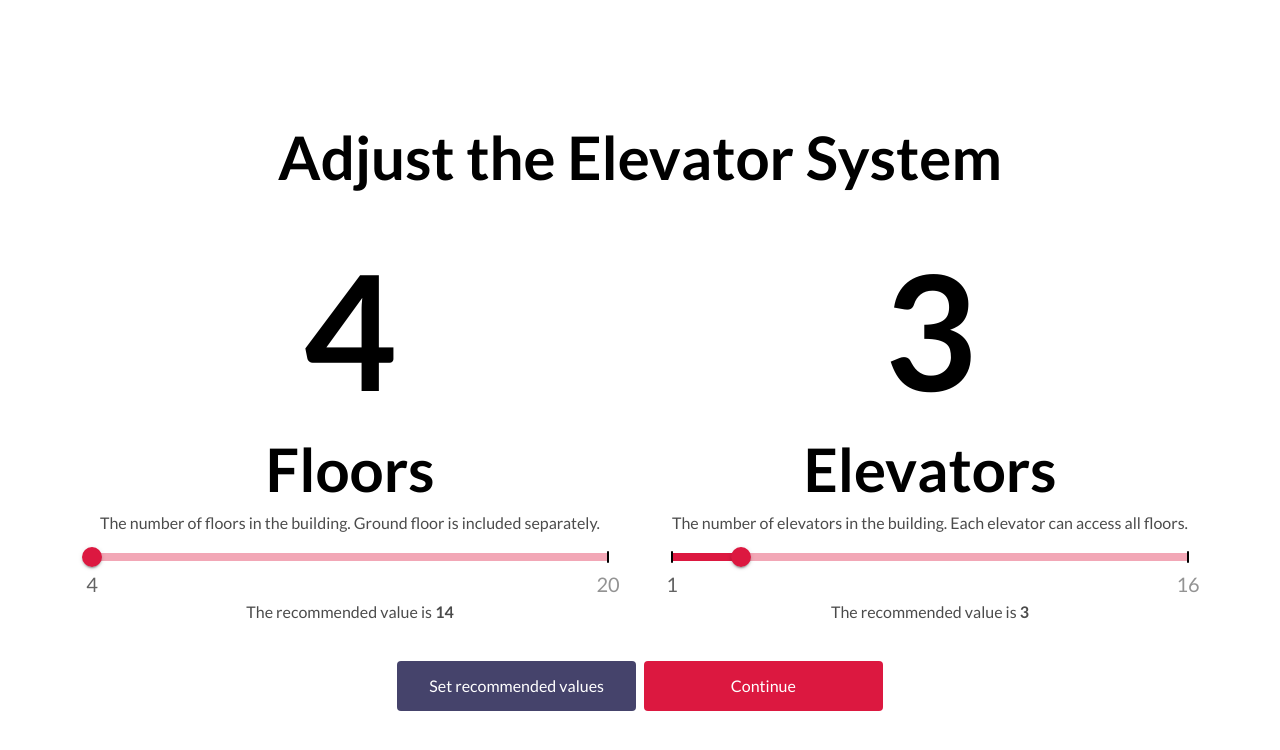
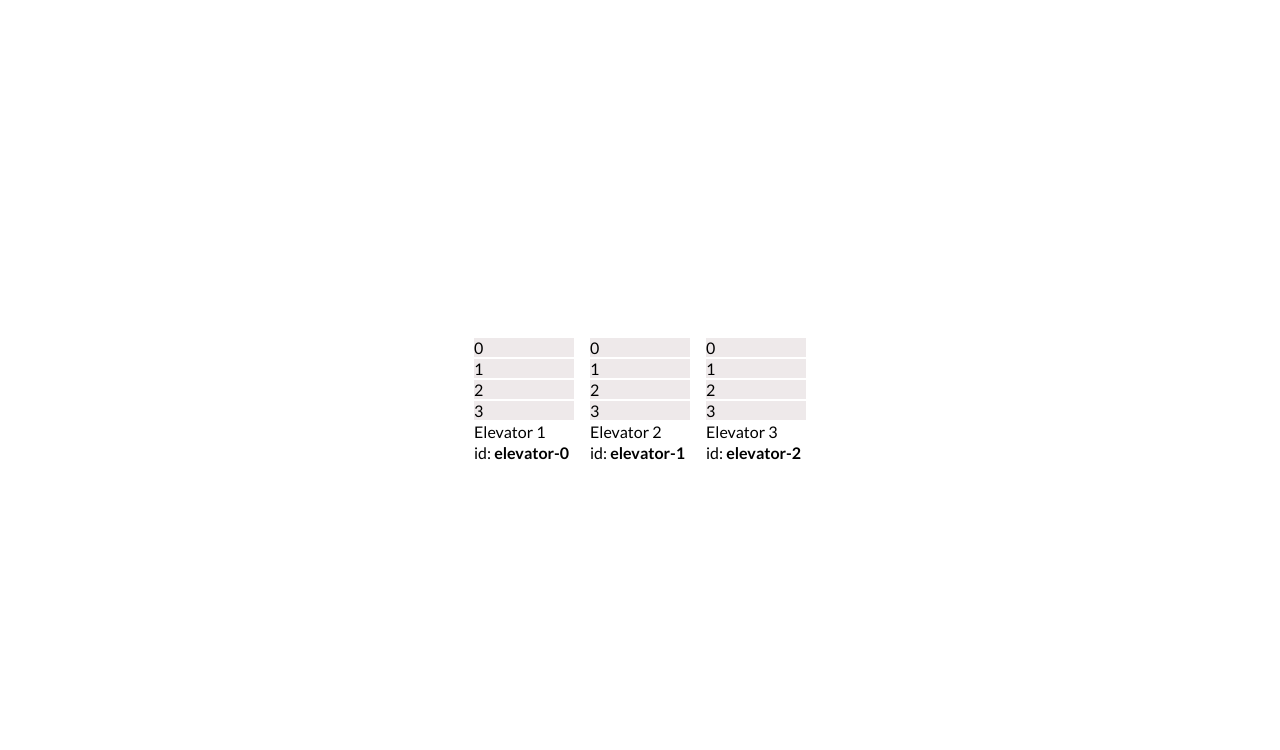
Before and after one commit to Kacper-Ksiazek/elevators, a React (Vite) app: page / in a window 1280 px wide. Both pictures are taken after a click on the button "Continue". Shown: the top 750 px of the page. Built offline with nearby package versions, Linux system fonts and the light colour scheme.

Commit message:
🚀 Elevators simulation display sketch added

```diff
--- a/src/App.tsx
+++ b/src/App.tsx
@@ -1,11 +1,30 @@
 import "./App.css";
+import { useState } from "react";
+
+import type { ElevatorSystemConfigToSave } from "@/components/InitialElevatorSystemConfig/@types.ts";
+
+import ElevatorsSimulation from "@/components/ElevatorsSimulation";
 import InitialElevatorSystemConfig from "@/components/InitialElevatorSystemConfig";
+import ElevatorSystemContextProvider from "@/contexts/elevatorSystemContext/Provider.tsx";
 
 function App() {
+    const [config, setConfig] = useState<ElevatorSystemConfigToSave | null>(null);
+
+    function handleSaveConfig(_config: ElevatorSystemConfigToSave) {
+        setConfig(_config);
+    }
+
+    if (config === null) return (
+        <main>
+            <InitialElevatorSystemConfig saveConfig={handleSaveConfig} />
+        </main>
+    );
 
     return (
         <main>
-            <InitialElevatorSystemConfig />
+            <ElevatorSystemContextProvider config={config}>
+                <ElevatorsSimulation />
+            </ElevatorSystemContextProvider>
         </main>
     );
 }
--- /dev/null
+++ b/src/components/ElevatorsSimulation/Elevator.tsx
@@ -0,0 +1,45 @@
+import { styled } from "@mui/material";
+import type { ElevatorState } from "@Elevator/@types.ts";
+
+const ElevatorBase = styled("div")(({ theme }) => ({
+    height: "100%",
+    display: "flex",
+    flexDirection: "column",
+    gap: "2px",
+
+    "div.floor": {
+        flexGrow: 1,
+        background: theme.palette.background.default,
+        width: "100px"
+
+    }
+}));
+
+interface ElevatorProps {
+    data: ElevatorState;
+    maxFloor: number;
+    elevatorOrderNumber: number;
+}
+
+const Elevator: React.FunctionComponent<ElevatorProps> = (props) => {
+    return (
+        <ElevatorBase>
+            {Array.from({ length: props.maxFloor }, (_, i) => {
+                return (
+                    <div key={i} className="floor">
+                        {i}
+                    </div>
+                );
+            })}
+
+            <span>
+                Elevator {props.elevatorOrderNumber}
+            </span>
+            <span>
+                id: <strong>{props.data.elevatorID}</strong>
+            </span>
+        </ElevatorBase>
+    );
+};
+
+export default Elevator;
--- /dev/null
+++ b/src/components/ElevatorsSimulation/index.tsx
@@ -0,0 +1,25 @@
+import { FunctionComponent } from "react";
+import { useElevatorSystemContext } from "@/hooks/useElevatorSystemContext.ts";
+import Elevator from "@/components/ElevatorsSimulation/Elevator.tsx";
+import Box from "@mui/material/Box";
+
+const ElevatorsSimulation: FunctionComponent = () => {
+    const { system } = useElevatorSystemContext();
+
+    return (
+        <Box sx={{ display: "flex", gap: "16px" }}>
+            {system.status.map((item, index) => {
+                return (
+                    <Elevator
+                        key={item.elevatorID}
+                        data={item}
+                        maxFloor={system.maxFloor}
+                        elevatorOrderNumber={index + 1}
+                    />
+                );
+            })}
+        </Box>
+    );
+};
+
+export default ElevatorsSimulation;
--- /dev/null
+++ b/src/components/InitialElevatorSystemConfig/@types.ts
@@ -0,0 +1,4 @@
+export interface ElevatorSystemConfigToSave {
+    numberOfFloors: number,
+    numberOfElevators: number
+}
--- a/src/components/InitialElevatorSystemConfig/index.tsx
+++ b/src/components/InitialElevatorSystemConfig/index.tsx
@@ -1,17 +1,39 @@
-import { FunctionComponent, useState } from "react";
-import { Box, Button, Stack, Typography } from "@mui/material";
+import type { FunctionComponent } from "react";
+import { useState } from "react";
+
+import type { ElevatorSystemConfigToSave } from "@/components/InitialElevatorSystemConfig/@types.ts";
 
 import SliderPanel from "./SliderPanel";
+import { Box, Button, Fade, Stack, Typography } from "@mui/material";
+
 
 interface InitialElevatorSystemConfigProps {
-    //
+    /** Callback to save the configuration */
+    saveConfig: (config: ElevatorSystemConfigToSave) => void;
 }
 
-const InitialElevatorSystemConfig: FunctionComponent<InitialElevatorSystemConfigProps> = () => {
+const InitialElevatorSystemConfig: FunctionComponent<InitialElevatorSystemConfigProps> = (props) => {
     const [numberOfFloors, setNumberOfFloors] = useState<number>(4);
     const [numberOfElevators, setNumberOfElevators] = useState<number>(3);
 
+    const [hideThisScreen, setHideThisScreen] = useState<boolean>(false);
+
+
+    function handleSetRecommendedValuesButtonOnClick() {
+        setNumberOfFloors(14);
+        setNumberOfElevators(3);
+    }
+
+    function handleContinueButtonOnClick() {
+        setHideThisScreen(true);
+
+        setTimeout(() => {
+            props.saveConfig({ numberOfElevators, numberOfFloors });
+        }, 300);
+    }
+
     return (
+        <Fade in={!hideThisScreen}>
             <Stack sx={{ pt: 4 }} spacing={3} alignItems="center" justifyContent="center">
                 <Typography variant="h2">Adjust the Elevator System</Typography>
 
@@ -51,11 +73,24 @@ const InitialElevatorSystemConfig: FunctionComponent<InitialElevatorSystemConfig
                         }
                     }}
                 >
-                <Button variant="contained" color="secondary">Set recommended values</Button>
+                    <Button
+                        variant="contained"
+                        color="secondary"
+                        onClick={handleSetRecommendedValuesButtonOnClick}
+                        disabled={numberOfFloors === 14 && numberOfElevators === 3}
+                    >
+                        Set recommended values
+                    </Button>
 
-                <Button variant="contained">Continue</Button>
+                    <Button
+                        variant="contained"
+                        onClick={handleContinueButtonOnClick}
+                    >
+                        Continue
+                    </Button>
                 </Box>
             </Stack>
+        </Fade>
     );
 };
 
--- a/src/contexts/elevatorSystemContext/Provider.tsx
+++ b/src/contexts/elevatorSystemContext/Provider.tsx
@@ -1,10 +1,10 @@
 import { elevatorSystemContext } from ".";
 import { ElevatorSystem } from "@Elevator/index.ts";
 import type { FunctionComponent, ReactNode } from "react";
+import { ElevatorSystemConfigToSave } from "@/components/InitialElevatorSystemConfig/@types.ts";
 
 interface ElevatorSystemContextProviderProps {
-    numberOfFloors: number;
-    numberOfElevators: number;
+    config: ElevatorSystemConfigToSave;
 
     children: ReactNode;
 }
@@ -13,8 +13,8 @@ const ElevatorSystemContextProvider: FunctionComponent<ElevatorSystemContextProv
     return (
         <elevatorSystemContext.Provider value={{
             system: new ElevatorSystem({
-                elevatorsAmount: props.numberOfElevators,
-                maxFloor: props.numberOfFloors
+                elevatorsAmount: props.config.numberOfElevators,
+                maxFloor: props.config.numberOfFloors
             })
         }}>
             {props.children}
--- a/vite.config.ts
+++ b/vite.config.ts
@@ -7,7 +7,7 @@ export default defineConfig({
     resolve: {
         alias: {
             "@": "/src",
-            "@Elevator": "/src/elevator"
+            "@Elevator": "/src/tools/elevator_system"
         }
     }
 });
```
Lines whose indentation alone changed are shown as unchanged.
